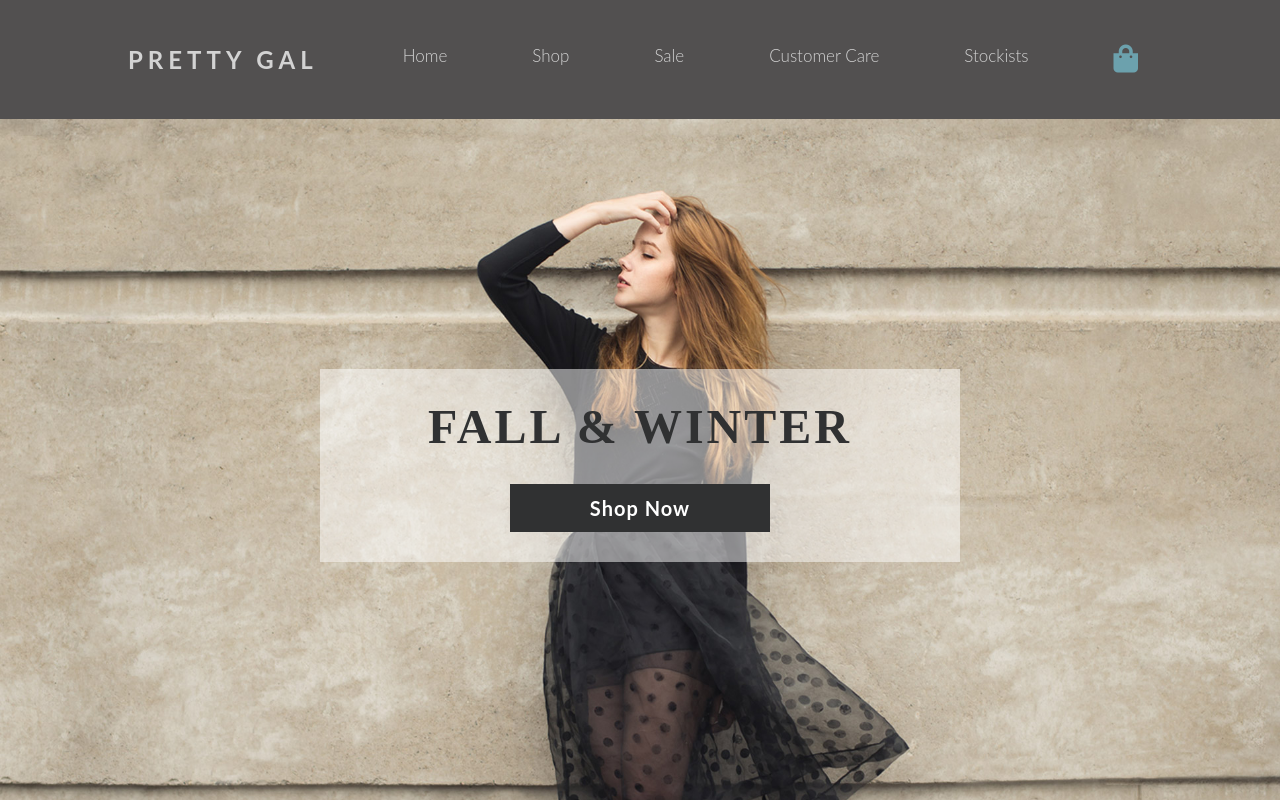
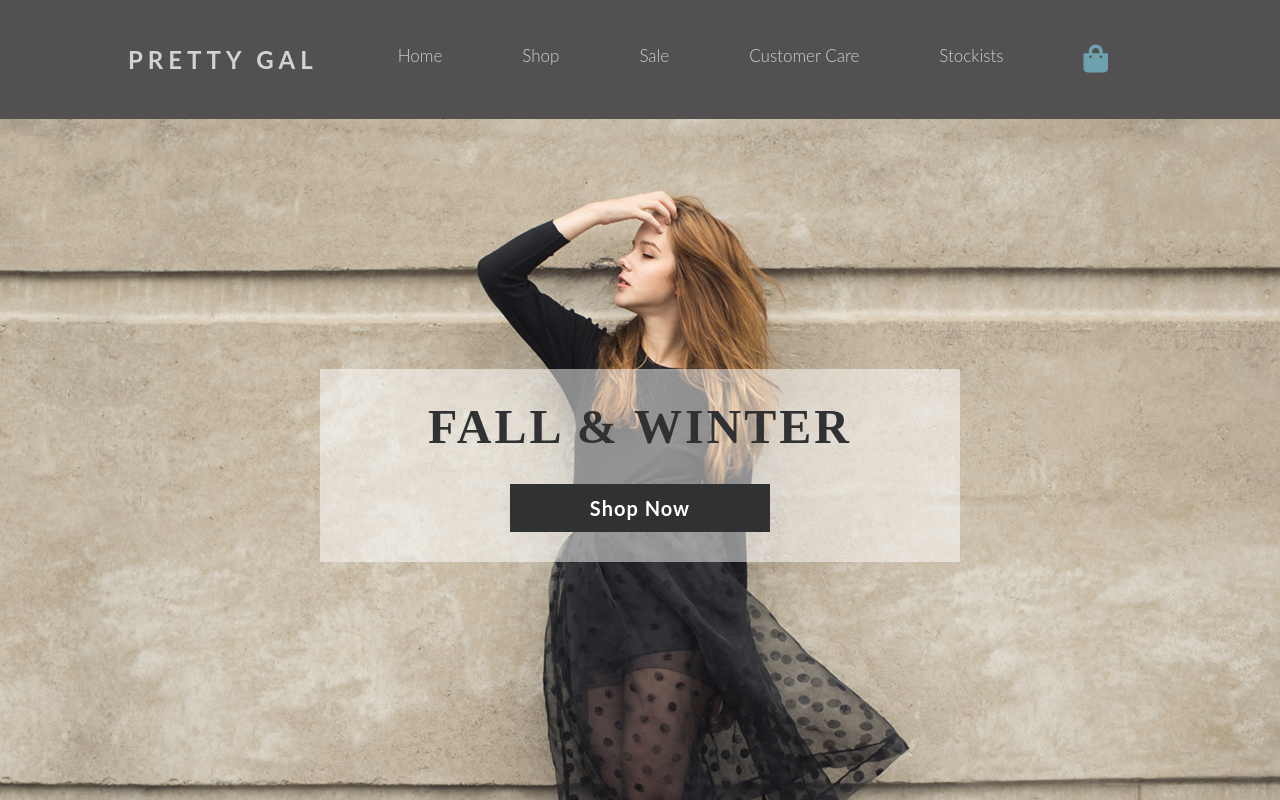
Before and after one commit to RaphaHsu/goodidea-react-track, a React app: page / in a window 1280 px wide. Shown: the top 800 px of the page. Built offline with nearby package versions, Linux system fonts and the light colour scheme.

Commit message:
fix Header margin

```diff
--- a/src/styles/components/_header.scss
+++ b/src/styles/components/_header.scss
@@ -11,7 +11,7 @@
 
 .nav-bar li {
   float: left;
-  margin-right: 85px;
+  margin-right: 80px;
 }
 
 .nav-bar li:last-child {
```
